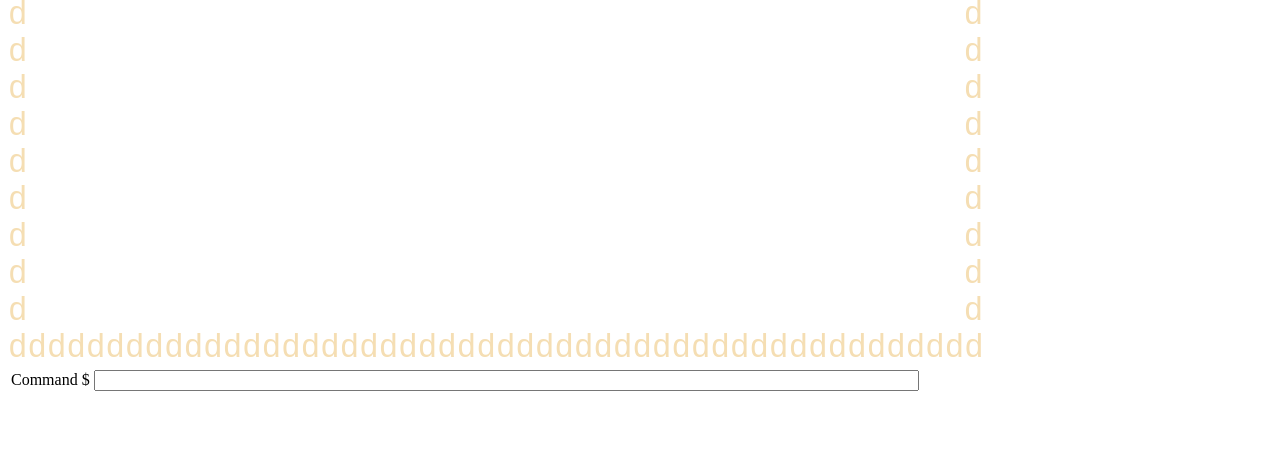
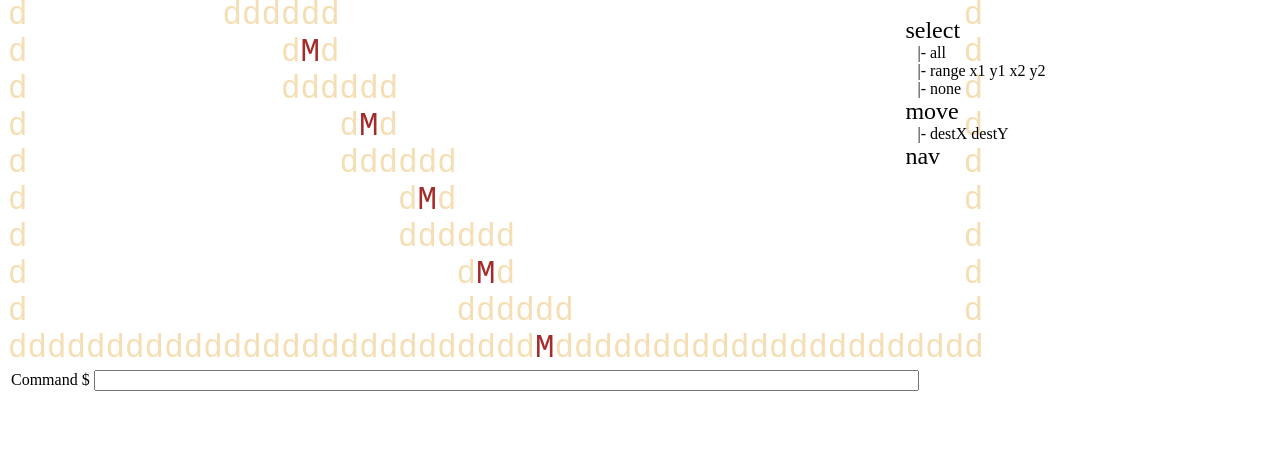
Before and after one commit to eriq-augustine/rtts, a plain HTML site: page client/mapTest.html in a window 1280 px wide. Shown: the part 344-800 px from the top of the page. Drawn offline with Linux system fonts and the light colour scheme.

Commit message:
initial commit

```diff
--- a/client/css/index.css
+++ b/client/css/index.css
@@ -13,6 +13,23 @@
    font-size:25%;
    width:29%;
    float: left;
+}
+
+#menu {
+   white-space: pre;
+   float: left;
+}
+
+.menuTitle {
+   font-size:200%;
+}
+
+.submenuTitle {
+   font-size:150%;
+}
+
+.submenuOption {
+   font-size:100%;
 }
 
 .mailman {
--- a/client/js/main.js
+++ b/client/js/main.js
@@ -152,6 +152,61 @@ var handle_terminal_input = function() {
    $("#terminal").val("");
 };
 
+var create_menu = function() {
+   game.menu = {
+      title: "COMMANDS",
+      subMenus: [
+            {
+               title: "select",
+               options: [
+                     "all",
+                     "range x1 y1 x2 y2",
+                     "none",
+                  ],
+            },
+            {
+               title: "move",
+               options: [
+                     "destX destY"
+                  ],
+            },
+            {
+               title: "nav",
+               options: [],
+            }
+         ]
+   };
+};
+
+var render_menu = function() {
+   var menu = $("#menu")[0];
+   var html = "";
+   html += "<div class='menuTitle'>"
+   html += game.menu.title;
+   html += "</div>"
+   html += "\n\n";
+   for (var i = 0; i < game.menu.subMenus.length; i++) {
+      var submenu = game.menu.subMenus[i];
+      html += "<div class='submenuTitle'>"
+      html += submenu.title + "\n";
+      html += "</div>"
+      html += "<div class='submenuOption'>"
+      for (var j = 0; j < submenu.options.length; j++) {
+         html += "   |- " + submenu.options[j] + "\n";
+      }
+      html += "</div>"
+   }
+   menu.innerHTML = html
+};
+
+var dynamic_terminal_input = function(eventObject) {
+   eventObject.preventDefault();
+   var terminal = $("#terminal");
+   var chr = String.fromCharCode(eventObject.which);
+   var text = terminal.val() + chr;
+   terminal.val(text);
+}
+
 var main = function() {
    game.player = {
       units: [],
@@ -161,17 +216,27 @@ var main = function() {
    game.originalMap = mapJSON;
    game.currentMap = cloneMap(mapJSON);
 
-   $("#terminal").keydown(function (eventObject) {
+   $("#terminal").on('keydown', function (eventObject) {
       if (game.navigationMode) {
          handle_navigation_input(eventObject);
       }
-      else if (eventObject.keyCode == 13) {
+   }).on('keypress', function(eventObject) {
+      if (game.navigationMode)
+         return;
+      if (eventObject.keyCode == 13) {
          handle_terminal_input();
+      } else {
+         dynamic_terminal_input(eventObject);
       }
    });
+   create_menu();
+   render_menu();
+
    // Test
-   game.socket.onMessage({data: {type: Message.TYPE_NEW_UNITS, newUnits: [{id: "micky", x: 1, y: 1, elementType: "mailman"}]}});
-   game.socket.onMessage({data: {type: Message.TYPE_MOVE_UNITS, newPositions: [{id: "micky", x: 2, y: 2}]}});
+   for (var i = 0; i < 19; i++) {
+      game.socket.onMessage({data: {type: Message.TYPE_NEW_UNITS, newUnits: [{id: i, x: 3*i, y: 2*i, elementType: "mailman"}]}});
+   }
+   game.socket.onMessage({data: {type: Message.TYPE_MOVE_UNITS, newPositions: [{id: 0, x: 2, y: 2}]}});
    // Test
    render_map(game.currentMap);
    render_mini_map(game.currentMap);
--- a/client/mapTest.html
+++ b/client/mapTest.html
@@ -13,6 +13,7 @@
    <body>
       <div id="map">Loading map...</div>
       <div id="miniMap">Loading mini-map...</div>
+      <div id="menu">No commands available.</div>
       <table>
          <tr><td valign="bottom">
             <div>Command $ <input type="text" id="terminal" size=100></div>
```
